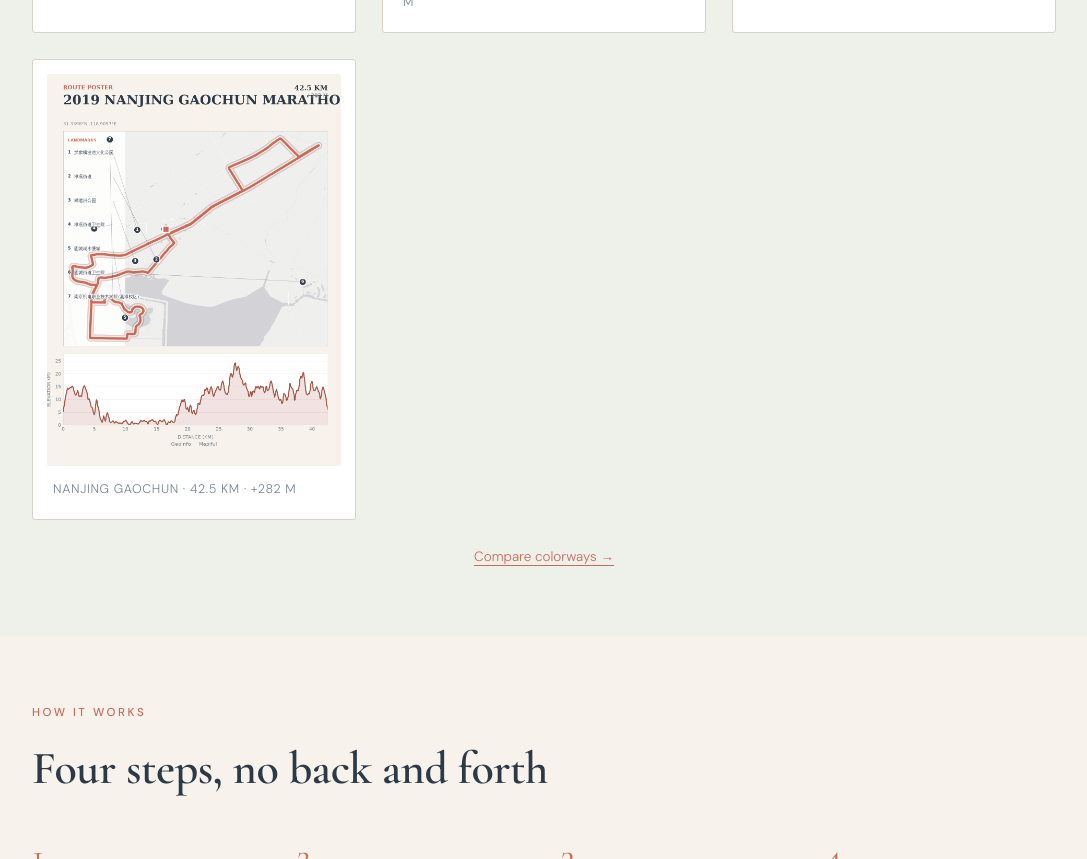
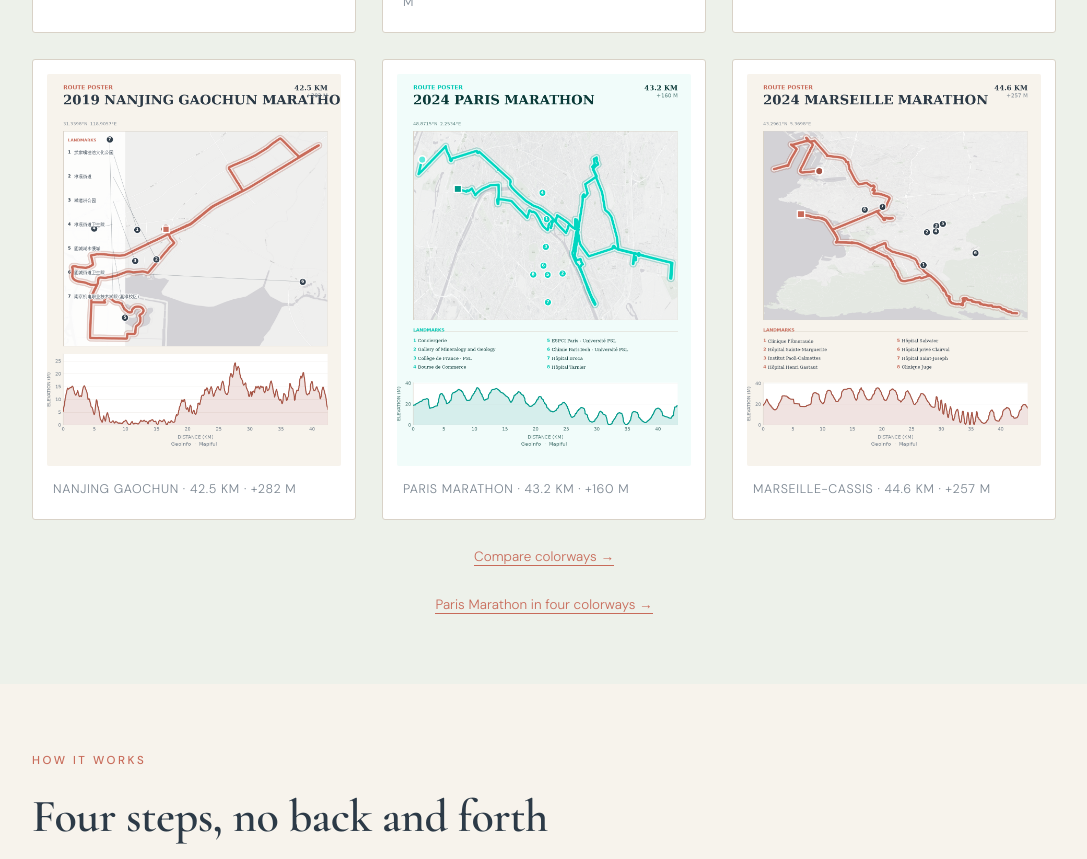
Before and after one commit to markwilkinsjr/geo-info-site, a plain HTML site: page index.html in a window 1280 px wide. Shown: the part 3270-4129 px from the top of the page, without its empty margins (96-1183 px from the left). Drawn offline with nearby package versions, Linux system fonts and the light colour scheme.

Commit message:
Paris + Marseille-Cassis route posters, four solid colorways

```diff
--- a/index.html
+++ b/index.html
@@ -198,9 +198,20 @@ footer .wrap{display:flex;justify-content:space-between;gap:18px;flex-wrap:wrap}
         <img src="assets/2019-Nanjing-Gaochun-marathon-poster.png" alt="Nanjing Gaochun marathon route poster sample">
         <div class="cap">NANJING GAOCHUN &middot; 42.5 KM &middot; +282 M</div>
       </div>
+      <div class="sample">
+        <img src="assets/paris-marathon-poster.png" alt="Paris marathon route poster sample">
+        <div class="cap">PARIS MARATHON &middot; 43.2 KM &middot; +160 M</div>
+      </div>
+      <div class="sample">
+        <img src="assets/marseille-cassis-poster.png" alt="Marseille-Cassis marathon route poster sample">
+        <div class="cap">MARSEILLE-CASSIS &middot; 44.6 KM &middot; +257 M</div>
+      </div>
     </div>
     <p style="color:var(--sub);font-size:13.5px;margin-top:26px;text-align:center">
       <a href="assets/colorways-side-by-side.png" style="color:var(--accent);text-decoration:none;border-bottom:1px solid var(--accent)">Compare colorways &rarr;</a>
+    </p>
+    <p style="color:var(--sub);font-size:13.5px;margin-top:26px;text-align:center">
+      <a href="assets/paris-four-colorways.png" style="color:var(--accent);text-decoration:none;border-bottom:1px solid var(--accent)">Paris Marathon in four colorways &rarr;</a>
     </p>
     </div>
   </div>
```
Also changed, not shown: assets/marseille-cassis-poster.png (added), assets/paris-green.png (added), assets/paris-marathon-poster.png (added), assets/paris-orange.png (added), assets/paris-purple.png (added), assets/paris-turquoise.png (added), 1 other file.
